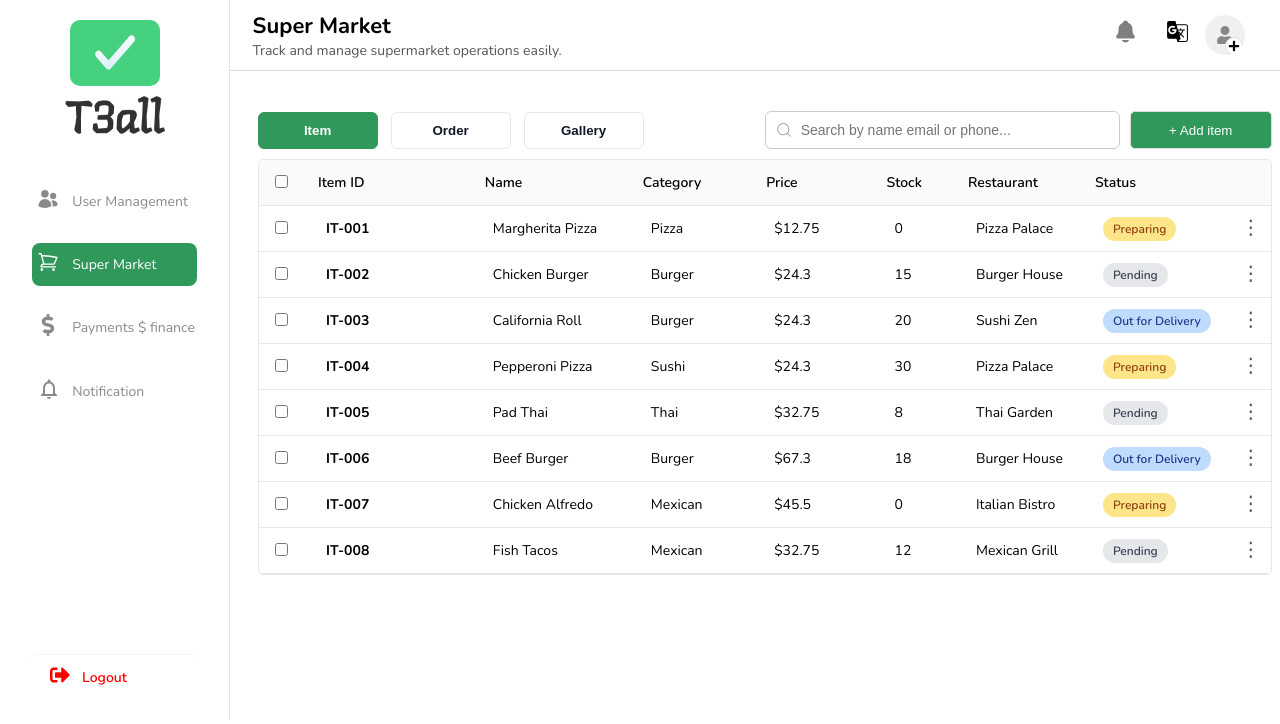
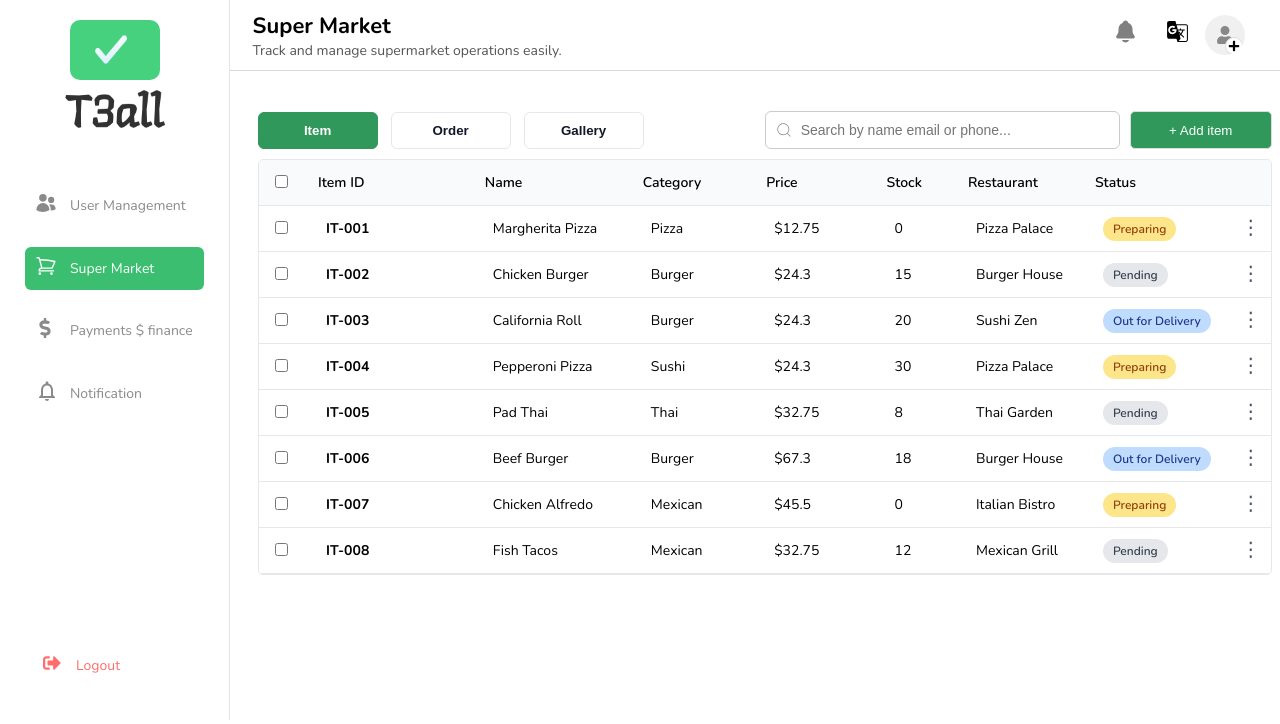
Before and after one commit to Tahanaz0/restaurant, a React (Vite) app: page /supperMarket in a window 1280 px wide. Shown: the top 724 px of the page. Built offline with nearby package versions, Linux system fonts and the light colour scheme.

Commit message:
'sidebar-buttons-bug'

```diff
--- a/src/component/sidebar/sidebar.css
+++ b/src/component/sidebar/sidebar.css
@@ -6,7 +6,7 @@
   border-right: 1px solid #e5e5e5;
   display: flex;
   flex-direction: column;
-  justify-content: space-between;
+  justify-content: flex-start; /* allow menu to grow and logout at bottom */
   font-family: 'Nunito', sans-serif;
   padding: 20px 15px;
   position: fixed;
@@ -17,36 +17,135 @@
   box-sizing: border-box;
 }
 
-/* default: sidebar visible */
+/* Sidebar visible */
 .sidebar-container.open {
   transform: translateX(0);
 }
-.logo-container2{
+
+.logo-container2 {
   background-color: #45d17d;
   width: 45%;
-  padding: 15px;
-  padding-left: 25px;
+  padding: 15px 25px;
   height: 65%;
-  /* padding-top: 20px;
-  padding-bottom: 50px;  */
- /* display: flex;
-   justify-content: center;
-  align-items: center; */
   border-radius: 10px;
 }
-.login-logo-image2{
+.login-logo-image2 {
   width: 80%;
   height: 97%;
 }
 
-/* hide on small screens */
-@media (max-width: 768px) {
-  .sidebar-container {
-    transform: translateX(-100%); /* hidden by default */
-  }
-  .sidebar-container.open {
-    transform: translateX(0); /* show when open */
-  }
+/* Sidebar Logo */
+.sidebar-logo {
+  display: flex;
+  flex-direction: column;
+  align-items: center;
+  gap: 10px;
+  margin-bottom: 40px;
+}
+
+/* Sidebar Menu */
+.sidebar-menu {
+  display: flex;
+  flex-direction: column;
+  justify-content: center;
+  align-items: center;
+  gap: 20px;
+  width: 100%;
+  margin: 10px;
+  flex: 1;
+}
+
+.sidebar-menu a {
+  /* display: flex; */
+  align-items: center;
+  /* gap: 15px;  */
+  width: 100%;
+  /* padding: 5px 5px; */
+  /* border-radius: 6px; */
+  /* color: red; */
+  text-decoration: none;
+  /* cursor: pointer; */
+  /* transition: all 0.2s ease-in-out; */
+}
+
+.sidebar-item {
+  display: flex;
+  align-items: center;
+  gap: 15px;
+  /* justify-content: flex-start; */
+  color: #8a8a8a;
+  font-size: 14px;
+  width: 90%;
+  padding: 8px 10px;
+  border-radius: 6px;
+  cursor: pointer;
+  transition: all 0.2s ease-in-out;
+  /* white-space: nowrap; */
+  overflow: hidden;
+  text-overflow: ellipsis;
+}
+.sidebar-item2{
+  display: flex;
+  align-items: center;
+  gap: 15px;
+  justify-content: flex-start;
+  color: #FF6D6D;
+  font-size: 14px;
+  width: 100%;
+  padding: 5px 8px;
+  border-radius: 6px;
+  cursor: pointer;
+  transition: all 0.2s ease-in-out;
+  white-space: nowrap;
+  overflow: hidden;
+  text-overflow: ellipsis;
+
+}
+
+.sidebar-item:hover,
+.active-link .sidebar-item {
+  background-color: #3BBE70;
+  color: white;
+}
+
+.sidebar-icon-container {
+  width: 20px;
+  text-align: left;
+}
+
+.sidebar-text1 {
+  /* font-size: 14px; */
+  /* text-align: left; */
+  /* flex: 1; */
+  /* width: 140%; */
+}
+
+/* Logout Button Sticky at Bottom */
+.sidebar-logout {
+  width: 100%;
+  margin-top: auto; /* push to bottom */
+}
+
+.sidebar-logout  a{
+  display: flex;
+  align-items: center;
+  gap: 15px;
+  width: 100%;
+  padding: 8px 10px;
+  border-radius: 6px;
+  color: red;
+  text-decoration: none;
+  cursor: pointer;
+  transition: all 0.2s ease-in-out;
+}
+
+.sidebar-logout a:hover {
+  background-color: #ffe6e6;
+  color: red;
+}
+
+.logout-icon {
+  font-size: 18px;
 }
 
 /* Hamburger Button */
@@ -61,160 +160,32 @@
   color: #0047AB;
 }
 
-
-
-/* Sidebar Content (same as before) */
-.sidebar-logo {
-  display: flex;
-  flex-direction: column;
-  align-items: center;
-  gap: 10px;
-  margin-bottom: 40px;
-}
-
-.sidebar-logo-image {
-  width: 80px;
-  height: 80px;
-}
-
-.sidebar-logo-text {
-  font-weight: 700;
-  font-size: 16px;
-  color: #0047AB;
-  margin-top: 5px;
-}
-
-.sidebar-menu {
-  flex: 1;
-  display: flex;
-  align-items: center;
-  flex-direction: column;
-  gap: 20px;
-}
-.sidebar-menu a {
-  text-decoration: none;   /* sab links se underline hata dega */
-  color: inherit;          /* text ka color same rakhega */
-}
-
-.sidebar-logout a {
-  text-decoration: none;
-  color: inherit;
-
-}
-.active-link .sidebar-item {
-  background-color: #2F985A;   /* ya koi bhi color */
-  border-radius: 8px;
-  color: white;         /* thoda rounded look */
-}
-
-.sidebar-text1{
-  text-align: left;        /* ensure text left aligned */
-  font-size: 14px;
-  width: 25px;
-  /* color: #8a8a8a; */
-}
-.sidebar-icon-container{
-  text-align: left;
-  width: 20px;
-}
-.sidebar-item {
-  display: flex;
-  align-items: center;
-  gap: 15px;
-  justify-content: flex-start;
-  color: #8a8a8a;
-  font-size: 14px;
-  width: 100%;
-  min-width: 165px;
-  padding: 8px 5px;
-  border-radius: 6px;
-  cursor: pointer;
-  transition: all 0.2s ease-in-out;
-  white-space: nowrap;
-  overflow: hidden;
-  text-overflow: ellipsis;
-}
-
-.sidebar-item:hover {
-  background-color: #3BBE70;
-  color: white;
-}
-.sidebar-item2{
-  display: flex;
-  align-items: center;
-  gap: 12px;
-  /* justify-content: center; */
-  color: red;
-  font-size: 14px;
-  width: 100%;
-  min-width: 165px;
-  padding:10px 20px;
-  border-radius: 6px;
-  cursor: pointer;
-  transition: all 0.2s ease-in-out;
-  white-space: nowrap;
-  overflow: hidden;
-  text-overflow: ellipsis;
-
-}
-
-.sidebar-item.active {
-  background-color: #2F985A;
-  font-weight: 600;
-}
-
-.sidebar-icon {
-  /* font-size: 18px; */
-  margin: px;
-}
-.sidebar-logout {
-  display: flex;
-  align-items: center;
-  justify-content: center;
- margin-left: 15px;
-  gap: 20px;
-  font-size: 14px;
-  width: 80%;
-  min-width: 165px;
-
-  border-radius: 6px;
-  cursor: pointer;
-  transition: all 0.2s ease-in-out;
-
-  font-weight: 600;
-  border-top: 1px solid #f2f2f2;
-}
-
-.sidebar-logout:hover {
-  background-color: #ffe6e6;
-  color: red;
-}
-
-.logout-icon {
-  font-size: 18px;
-}
+/* Responsive */
 @media (max-width: 768px) {
   .sidebar-container {
+    transform: translateX(-100%);
+    height: 100vh;
+    width: 220px;
     position: fixed;
-    top: 0;
-    left: 0;
-    height: 100vh;           /* full screen height */
-    width: 220px;            /* apni sidebar ki width jitni chahiye */
-    background: #fff;
-    transform: translateX(-100%); /* bilkul left side hide */
-    transition: transform 0.3s ease-in-out;
-    z-index: 1000;
   }
-
   .sidebar-container.open {
-    transform: translateX(0); /* show sidebar */
+    transform: translateX(0);
   }
-
   .hamburger {
     display: block;
-    position: fixed;
     top: 10px;
     left: 10px;
-    z-index: 1100;
   }
 }
+/* Sirf badi screens (1920px - 2560px) ke liye */
+@media (min-width: 1920px) {
+  .sidebar-item {
+    width: 60%;  /* chhoti hogi sidebar ki andar */
+    margin: 0 auto;
+  }
+  .sidebar-item2{
+    width: 60%;  /* chhoti hogi sidebar ki andar */
+    margin: 0 auto;
+
+  }
+}
--- a/src/component/sidebar/sidebar.jsx
+++ b/src/component/sidebar/sidebar.jsx
@@ -47,9 +47,12 @@ const Sidebar = () => {
             to="/userManagement"
             className={({ isActive }) => isActive ? "active-link" : ""}
             onClick={handleLinkClick}
+            style={{
+              textDecoration:'None'
+            }}
           >
             <div className="sidebar-item">
-              <div className='sidebar-icon-container'><HiUsers className="sidebar-icon" size={22}/></div>
+              <div className='sidebar-icon-container'><HiUsers className="sidebar-icon" size={22} /></div>
               <div className='sidebar-text1'>User Management</div>
             </div>
           </NavLink>
@@ -60,7 +63,7 @@ const Sidebar = () => {
             onClick={handleLinkClick}
           >
             <div className="sidebar-item">
-              <div className='sidebar-icon-container'><HiOutlineShoppingCart className="sidebar-icon" size={22}/></div>
+              <div className='sidebar-icon-container'><HiOutlineShoppingCart className="sidebar-icon" size={22} /></div>
               <div className='sidebar-text1'>Super Market</div>
             </div>
           </NavLink>
@@ -71,7 +74,7 @@ const Sidebar = () => {
             onClick={handleLinkClick}
           >
             <div className="sidebar-item">
-              <div className='sidebar-icon-container'><FaDollarSign  size={22}/></div>
+              <div className='sidebar-icon-container'><FaDollarSign size={20} /></div>
               <div className='sidebar-text1'>Payments $ finance</div>
             </div>
           </NavLink>
@@ -82,13 +85,11 @@ const Sidebar = () => {
             onClick={handleLinkClick}
           >
             <div className="sidebar-item">
-              <div className='sidebar-icon-container'><MdOutlineNotifications className="sidebar-icon" size={24}/></div>
+              <div className='sidebar-icon-container'><MdOutlineNotifications className="sidebar-icon" size={24} /></div>
               <div className='sidebar-text1'>Notification</div>
             </div>
           </NavLink>
-
-        </div>
-        <div  className="sidebar-logout">
+          <div className="sidebar-logout">
 
             {/* Logout */}
             <NavLink
@@ -97,11 +98,13 @@ const Sidebar = () => {
               onClick={handleLinkClick}
             >
               <div className='sidebar-item2'>
-              <div><FaSignOutAlt className="sidebar-icon logout-icon" size={20} /></div>
+                <div><FaSignOutAlt className="sidebar-icon logout-icon" size={18} /></div>
                 <div className='sidebar-text1'>Logout</div>
               </div>
             </NavLink>
           </div>
+        </div>
+
 
       </div>
     </>
```
Lines whose indentation alone changed are shown as unchanged.
